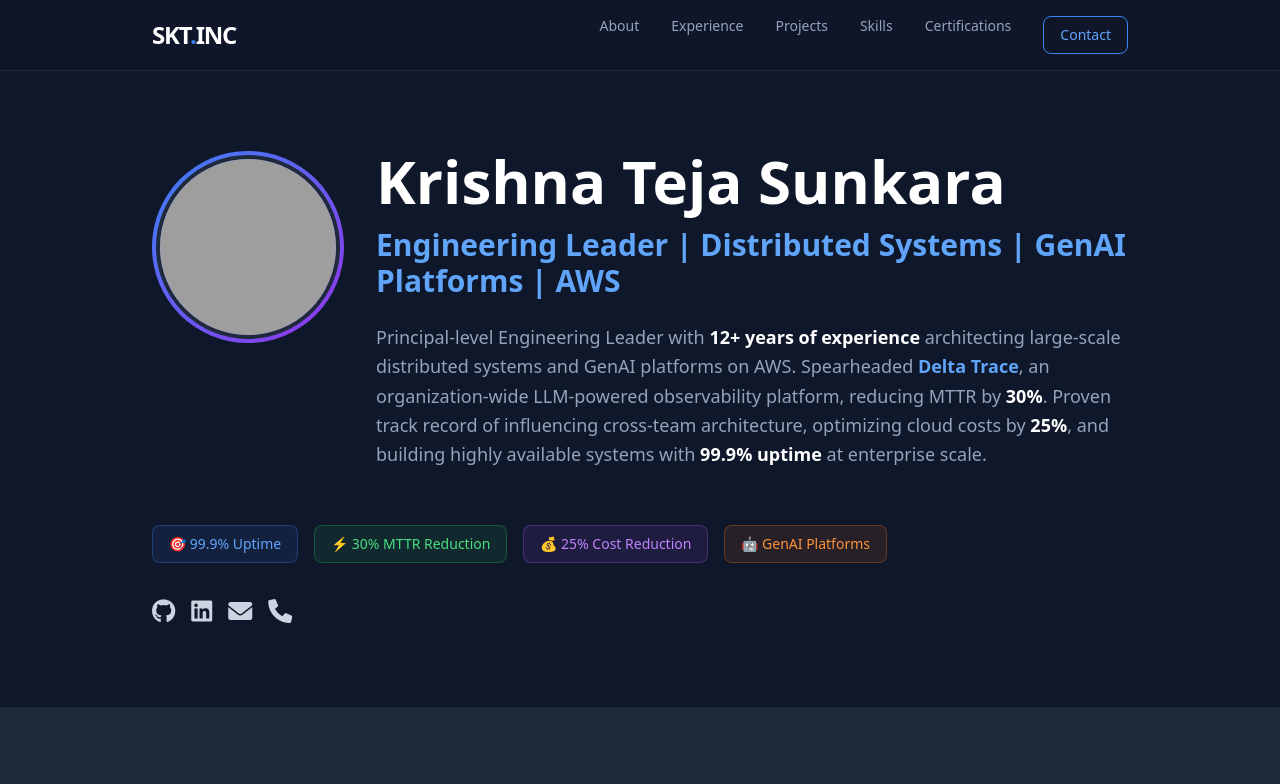
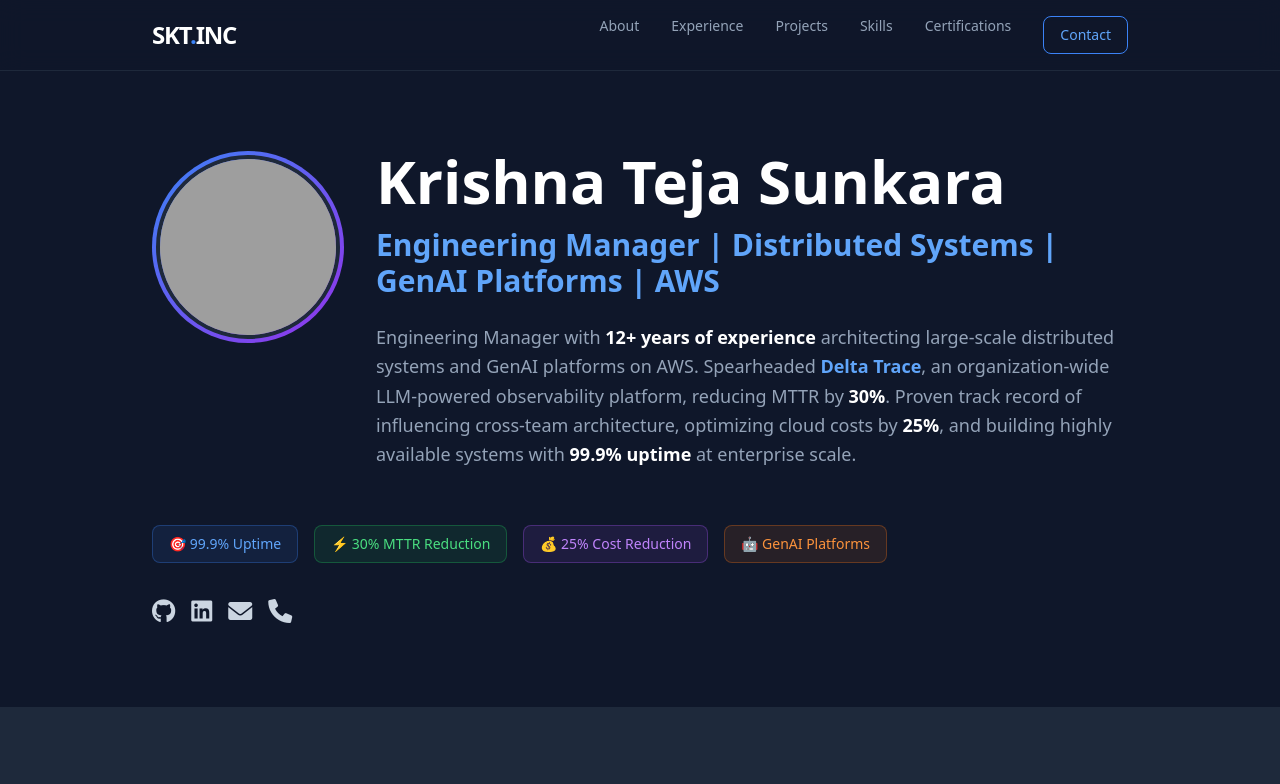
Before and after one commit to ktsunkara9/ktsunkara9.github.io, a plain HTML site: page index.html in a window 1280 px wide. Shown: the top 784 px of the page. Drawn offline with nearby package versions, Linux system fonts and the light colour scheme; grey boxes are pictures that could not be loaded.

Commit message:
updated title

```diff
--- a/index.html
+++ b/index.html
@@ -56,9 +56,9 @@
             </div>
             <div class="flex-1 text-center md:text-left">
                 <h1 class="text-5xl md:text-6xl font-extrabold mb-4 text-white">Krishna Teja Sunkara</h1>
-                <p class="text-2xl md:text-3xl text-blue-400 mb-6 font-semibold">Engineering Leader | Distributed Systems | GenAI Platforms | AWS</p>
+                <p class="text-2xl md:text-3xl text-blue-400 mb-6 font-semibold">Engineering Manager | Distributed Systems | GenAI Platforms | AWS</p>
                 <p class="max-w-3xl text-lg text-slate-400 leading-relaxed mb-6">
-                    Principal-level Engineering Leader with <strong class="text-white">12+ years of experience</strong> architecting large-scale distributed systems and GenAI platforms on AWS. Spearheaded <strong class="text-blue-400">Delta Trace</strong>, an organization-wide LLM-powered observability platform, reducing MTTR by <strong class="text-white">30%</strong>. Proven track record of influencing cross-team architecture, optimizing cloud costs by <strong class="text-white">25%</strong>, and building highly available systems with <strong class="text-white">99.9% uptime</strong> at enterprise scale.
+                    Engineering Manager with <strong class="text-white">12+ years of experience</strong> architecting large-scale distributed systems and GenAI platforms on AWS. Spearheaded <strong class="text-blue-400">Delta Trace</strong>, an organization-wide LLM-powered observability platform, reducing MTTR by <strong class="text-white">30%</strong>. Proven track record of influencing cross-team architecture, optimizing cloud costs by <strong class="text-white">25%</strong>, and building highly available systems with <strong class="text-white">99.9% uptime</strong> at enterprise scale.
                 </p>
             </div>
         </div>
```
